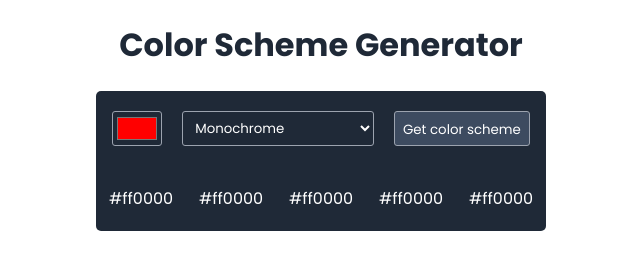
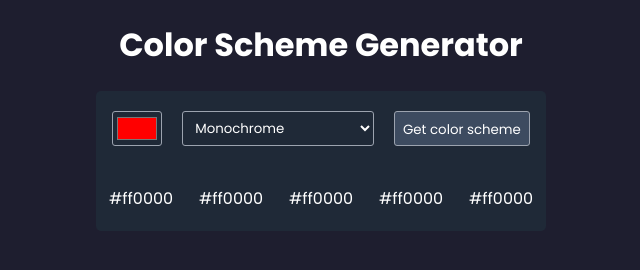
Before and after one commit to Liene31/color-scheme-generator, a plain HTML site: page index.html in a window 1280 px wide. Shown: the whole page, without its empty margins (319-959 px from the left). Drawn offline with Linux system fonts and the light colour scheme; no server answers.

Commit message:
updated background color

```diff
--- a/index.css
+++ b/index.css
@@ -4,6 +4,7 @@
 body {
   margin: 0;
   font-family: "Poppins", sans-serif;
+  background-color: #1e1e2f;
 }
 
 .container {
@@ -15,7 +16,7 @@ body {
 
 h1 {
   text-align: center;
-  color: #1f2937;
+  color: #ffffff;
 }
 
 /* Sections */
```
